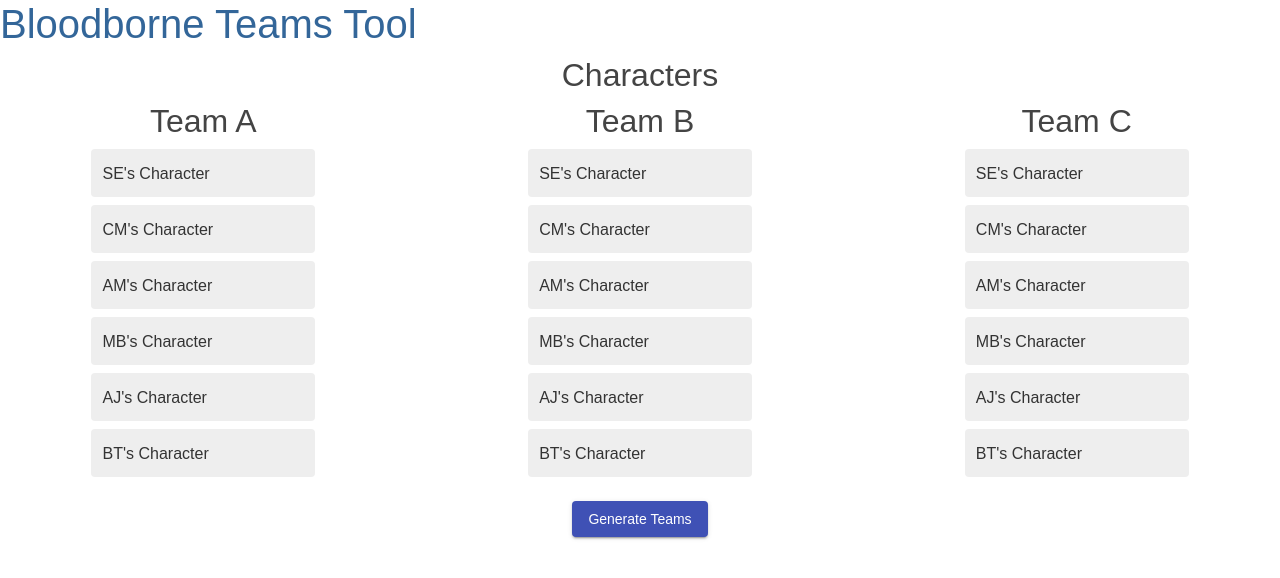
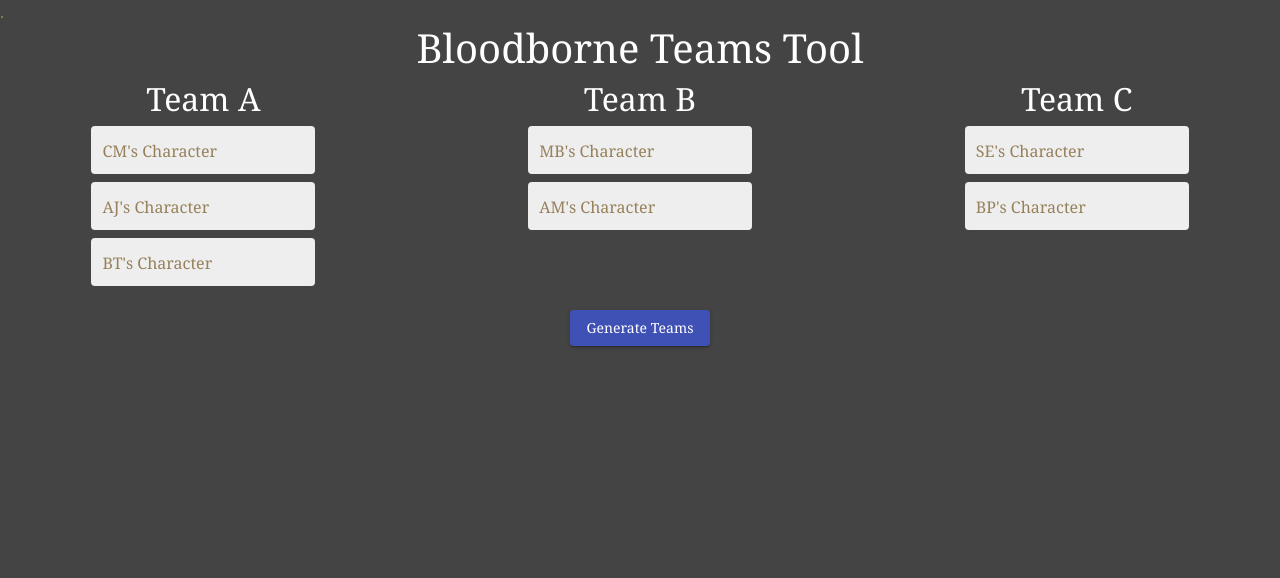
Before and after one commit to AidanMcKenzie/Bloodborne-Teams-Tool, an Angular app: page / in a window 1280 px wide. Shown: the top 578 px of the page. Built offline with nearby package versions, Linux system fonts and the light colour scheme.

Commit message:
Team sizes corrected. Visual changes made.

```diff
--- a/src/app/app.component.html
+++ b/src/app/app.component.html
@@ -1,2 +1,3 @@
+<div>.</div>
 <h1>{{title}}</h1>
 <app-characters></app-characters> <!-- Link to Characters component-->
--- a/src/app/character.service.ts
+++ b/src/app/character.service.ts
@@ -12,16 +12,20 @@
 
   constructor() { }
 
+  // Accessed by Characters component
   getCharacters(): Observable<Character[]> {
+    let shuffledCharacters = this.shuffleCharacters(charactersArray);
+    return of(shuffledCharacters);
+  }
 
-    let newVar = this.shuffleCharacters(charactersArray);
-
-    return of(newVar);
+  getTeamA(): Character[] {
+    let shuffledCharacters = this.shuffleCharacters(charactersArray);
+    return shuffledCharacters;
   }
 
   // Shuffle the array of characters
-  shuffleCharacters(array) {
-    let currentIndex = array.length, temporaryValue, randomIndex;
+  shuffleCharacters(arrayOfCharacters) {
+    let currentIndex = arrayOfCharacters.length, temporaryValue, randomIndex;
 
     // While there remain elements to shuffle...
     while (0 !== currentIndex) {
@@ -31,19 +35,19 @@
       currentIndex -= 1;
 
       // And swap it with the current element.
-      temporaryValue = array[currentIndex];
-      array[currentIndex] = array[randomIndex];
-      array[randomIndex] = temporaryValue;
+      temporaryValue = arrayOfCharacters[currentIndex];
+      arrayOfCharacters[currentIndex] = arrayOfCharacters[randomIndex];
+      arrayOfCharacters[randomIndex] = temporaryValue;
     }
 
-    return array;
+    return arrayOfCharacters;
   }
 
 
-  splitTeams(characters, teams_count: number) {
-    let teams: Character[] = [];
+  splitTeams(arrayOfCharacters, teams_count: number) {
+    let teams = [];
     while (teams_count > 0) {
-      teams.push(characters.splice(0, Math.floor(characters.length/teams_count)))
+      teams.push(arrayOfCharacters.splice(0, Math.floor(arrayOfCharacters.length/teams_count)))
       teams_count--;
     }
 
--- a/src/app/characters/characters.component.css
+++ b/src/app/characters/characters.component.css
@@ -3,7 +3,6 @@
 .app-characters { text-align: center }
 
 .characters {
-
     margin-left: auto;
     margin-right: auto;
     list-style-type: none;
--- a/src/app/characters/characters.component.html
+++ b/src/app/characters/characters.component.html
@@ -1,10 +1,8 @@
-<h2>Characters</h2>
-
 <div class="row">
   <!-- Column A -->
   <ul class="characters">
     <h2>Team A</h2>
-    <li *ngFor="let character of thisCharactersVariable">
+    <li *ngFor="let character of teamA">
       {{character.name}}
     </li>
   </ul>
@@ -12,7 +10,7 @@
   <!-- Column B -->
   <ul class="characters">
     <h2>Team B</h2>
-    <li *ngFor="let character of thisCharactersVariable">
+    <li *ngFor="let character of teamB">
       {{character.name}}
       <!-- <span> - {{character.player}}</span> -->
     </li>
@@ -21,7 +19,7 @@
   <!-- Column C -->
   <ul class="characters">
     <h2>Team C</h2>
-    <li *ngFor="let character of thisCharactersVariable">
+    <li *ngFor="let character of teamC">
       {{character.name}}
     </li>
   </ul>
@@ -32,4 +30,4 @@
         title="generate class"
         style="margin:  0 auto;
                display: block;"
-        (click)="getShuffled()">Generate Teams</button>
+        (click)="getCharacters()">Generate Teams</button>
--- a/src/app/characters/characters.component.ts
+++ b/src/app/characters/characters.component.ts
@@ -24,27 +24,30 @@
 
   // On launch
   ngOnInit(): void {
-    this.getCharacters();
+    this.getTeams();
   }
 
   // Get characters from character service
   getCharacters(): void {
-    this.characterService.getCharacters()
-        .subscribe(characters => this.thisCharactersVariable = characters);
+    this.getTeams();
   }
 
-  getShuffled(): void {
-    this.characterService.splitTeams(charactersArray, 3)
-      .subscribe(characters => this.thisCharactersVariable = characters);
-  }
+  getTeams(): void {
 
-  getTeamA(): void {
-    this.characterService.splitTeams(charactersArray, 3)
-      .subscribe(characters => this.teamA = characters);
-  }
+    /*let teamArray = [this.teamA, this.teamB, this.teamC];
 
-  getTeamB(): void {
-    this.characterService.splitTeams(charactersArray, 3)
-      .subscribe(characters => this.thisCharactersVariable = characters);
+    for (let i = 0; i < teamArray.length; i++) {
+      this.characterService.getCharacters()
+      .subscribe(characters => teamArray[i] = characters.splice(0,3));
+    }*/
+
+    this.characterService.getCharacters()
+      .subscribe(characters => this.teamA = characters.splice(0,3));
+
+      this.characterService.getCharacters()
+      .subscribe(characters => this.teamB = characters.splice(0,2));
+
+      this.characterService.getCharacters()
+      .subscribe(characters => this.teamC = characters.splice(0,2));
   }
 }
--- a/src/app/test-characters.ts
+++ b/src/app/test-characters.ts
@@ -37,5 +37,11 @@
         "name": "BT's Character",
         "player": "BT",
         "imageUrl": "assets/images/test.png"
-    }
+    },
+    {
+      "id": 7,
+      "name": "BP's Character",
+      "player": "BP",
+      "imageUrl": "assets/images/test.png"
+  }
   ];
--- a/src/styles.css
+++ b/src/styles.css
@@ -1,24 +1,28 @@
 /* Application-wide Styles */
 h1 {
-    color: #369;
-    font-family: Arial, Helvetica, sans-serif;
+    color: rgb(255, 255, 255);
+    font-family: Georgia, Arial, Helvetica, sans-serif;
     font-size: 250%;
+    text-align: center;
   }
   h2, h3 {
-    color: #444;
-    font-family: Arial, Helvetica, sans-serif;
+    color: rgb(255, 255, 255);
+    font-family: Georgia, Arial, Helvetica, sans-serif;
     font-weight: lighter;
   }
   body {
     margin: 2em;
   }
   body, input[type="text"], button {
-    color: #333;
-    font-family: Cambria, Georgia;
+    color:#96815b;
+    font-family: Georgia, Cambria;
   }
   /* everywhere else */
   * {
-    font-family: Arial, Helvetica, sans-serif;
+    font-family: Georgia, Arial, Helvetica, sans-serif;
   }
 html, body { height: 100%; }
-body { margin: 0; font-family: Roboto, "Helvetica Neue", sans-serif; }
+body {
+  margin: 0;
+  font-family: Georgia, Roboto, "Helvetica Neue", sans-serif;
+  background-color: #444; }
```
